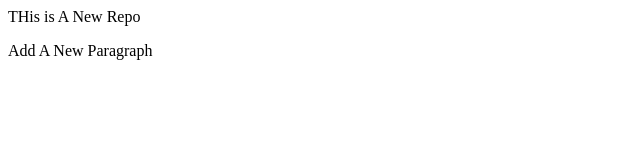
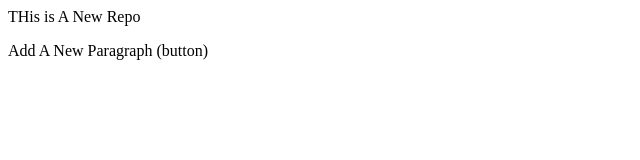
Before and after one commit to code-with-satish/LocalRepo, a plain HTML site: page index.html in a window 1280 px wide. Shown: the full height of the page, 0-640 px from the left. Drawn offline with Linux system fonts and the light colour scheme.

```diff
--- a/index.html
+++ b/index.html
@@ -1,2 +1,2 @@
 <p>THis is A New Repo</p>
-<p> Add A New Paragraph</p>
+<p> Add A New Paragraph (button)</p>
```
